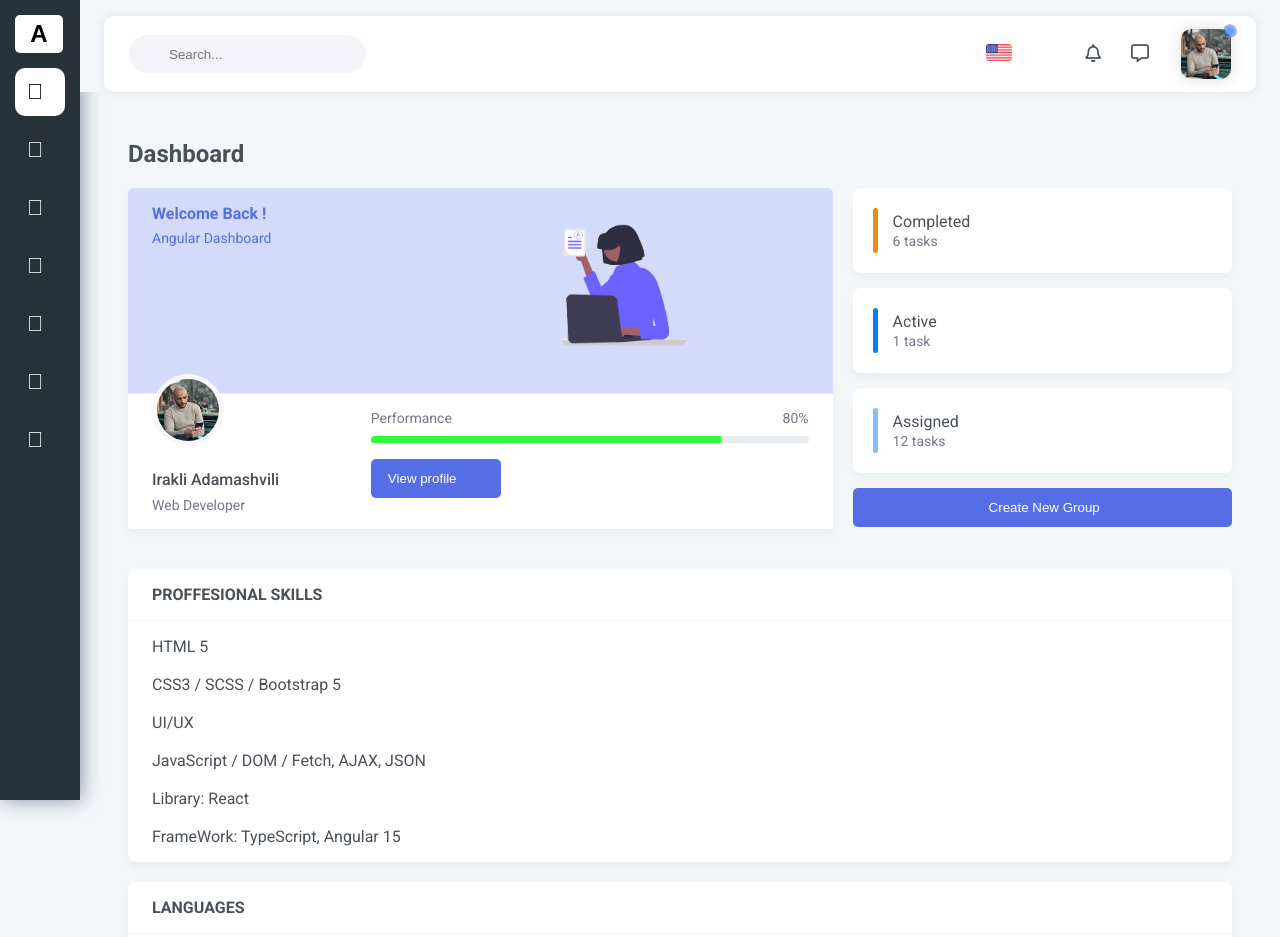
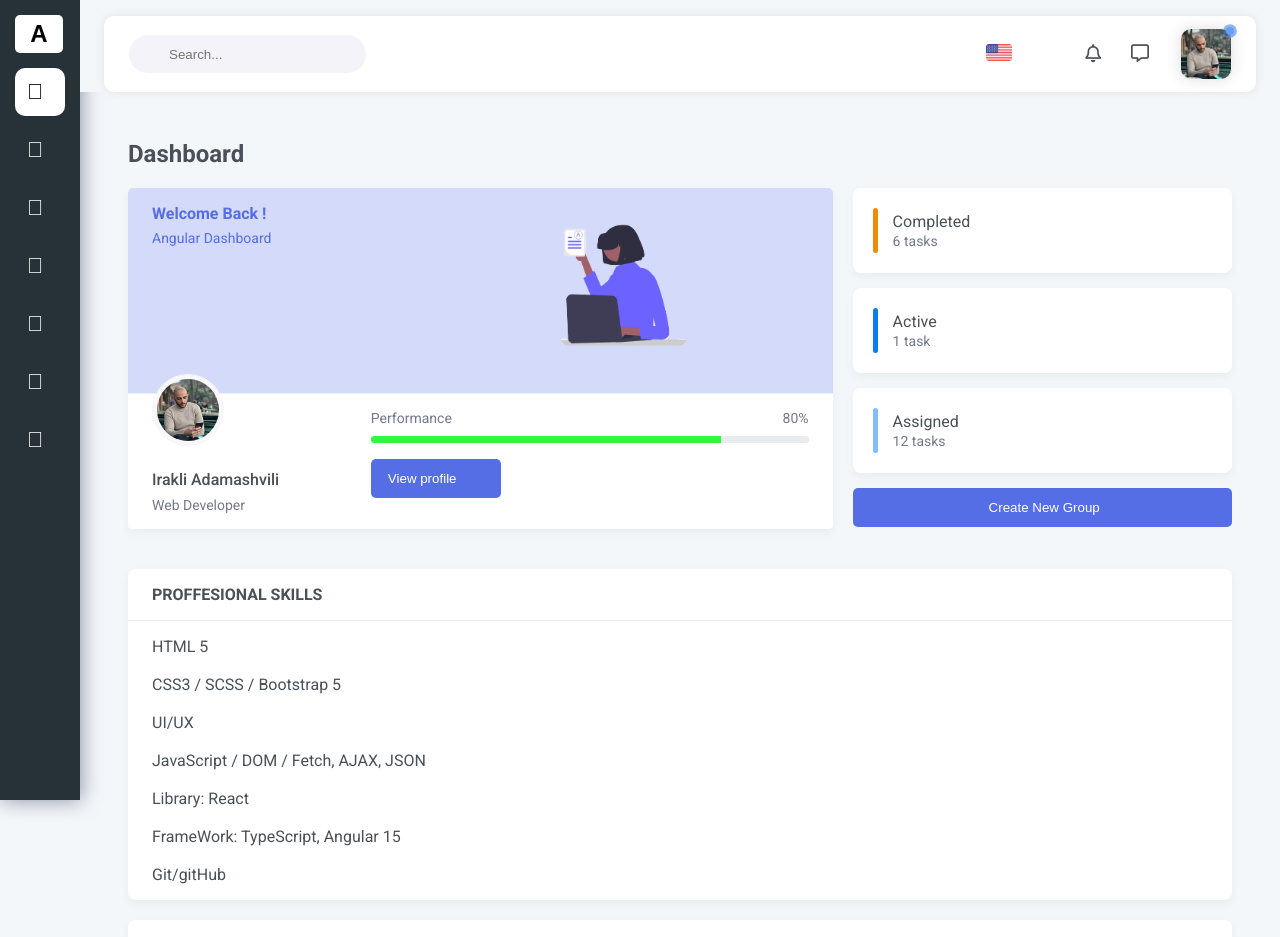
Before and after one commit to Adamashvili/Angular---Responsive-Sidenav, an Angular app: page /dashboard in a window 1280 px wide. Shown: the top 937 px of the page. Built offline with nearby package versions, Linux system fonts and the light colour scheme; some icons are missing.

Commit message:
add dashboard I.Adamashvili CV

```diff
--- a/src/app/dashboard/dashboard.component.html
+++ b/src/app/dashboard/dashboard.component.html
@@ -79,7 +79,10 @@
         UI/UX  <br> <br>
         JavaScript / DOM / Fetch, AJAX, JSON <br> <br>
         Library: React <br> <br>
-        FrameWork: TypeScript, Angular 15
+        FrameWork: TypeScript, Angular 15 <br> <br>
+        Git/gitHub
+
+
 
 
     </div>
```
